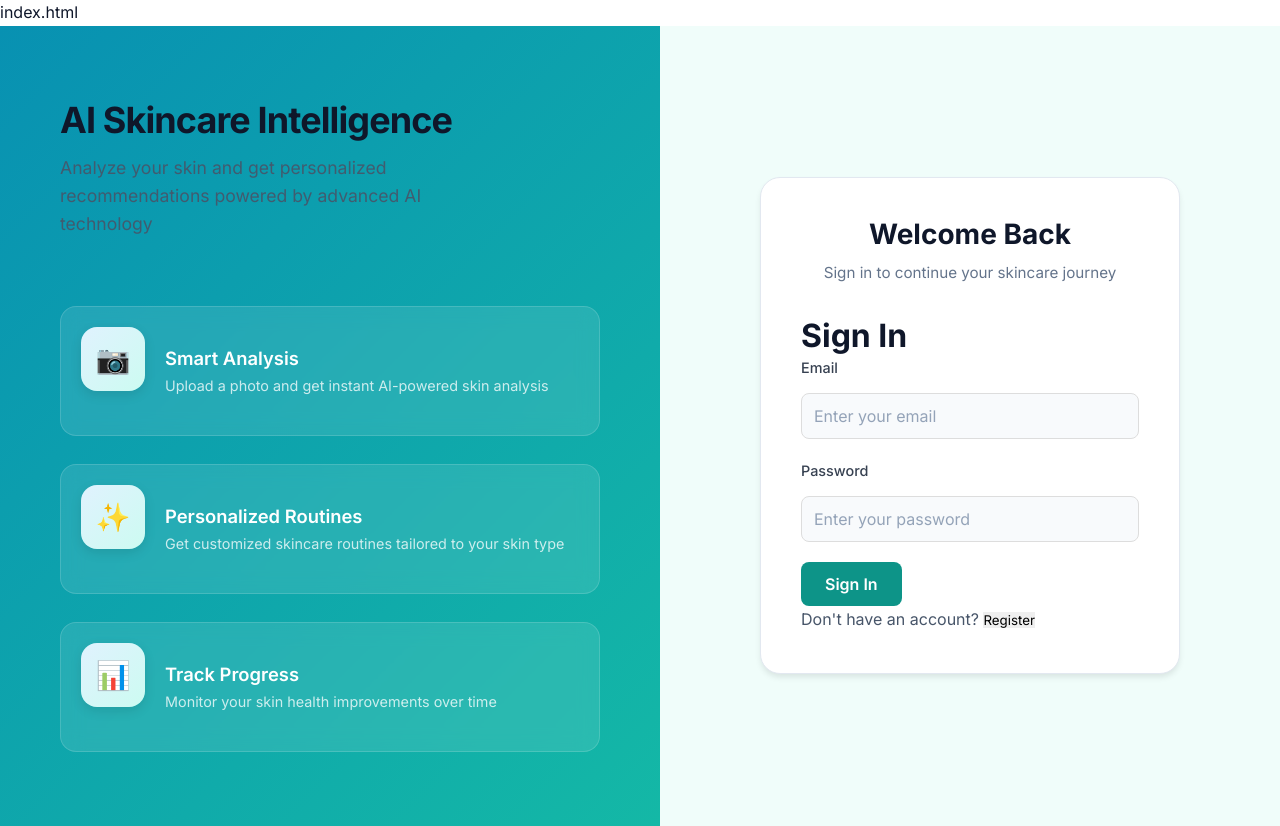
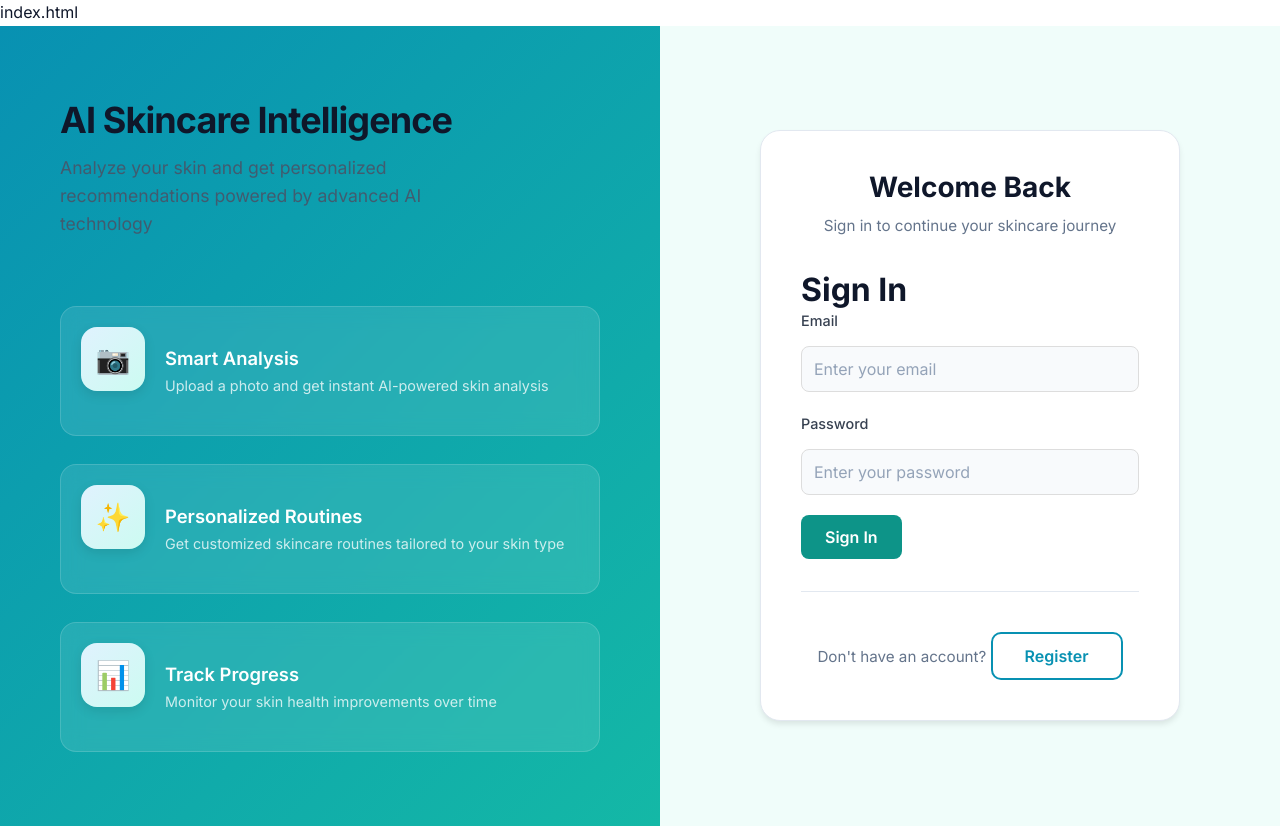
Before and after one commit to himprapatel-rgb/ai-skincare-intelligence-system, a React (Vite) app in the folder frontend/: page /auth in a window 1280 px wide. Built offline with nearby package versions, Linux system fonts and the light colour scheme; no server answers.

Commit message:
style(ui): Add modern outlined button style for Register link (.btn-link)

```diff
--- a/frontend/src/pages/AuthPage.css
+++ b/frontend/src/pages/AuthPage.css
@@ -304,3 +304,35 @@
     padding: 24px;
   }
 }
+
+/* Modern Register Button - switch-form and btn-link styles */
+.switch-form {
+  text-align: center;
+  margin-top: 32px;
+  padding-top: 28px;
+  border-top: 1px solid #e2e8f0;
+  color: #64748b;
+  font-size: 0.95rem;
+}
+
+.btn-link {
+  display: inline-block;
+  color: #0891b2;
+  font-weight: 600;
+  font-size: 1rem;
+  text-decoration: none;
+  background: transparent;
+  border: 2px solid #0891b2;
+  border-radius: 10px;
+  padding: 12px 32px;
+  margin-top: 12px;
+  cursor: pointer;
+  transition: all 0.3s ease;
+}
+
+.btn-link:hover {
+  background: linear-gradient(135deg, #0891b2 0%, #14b8a6 100%);
+  color: white;
+  transform: translateY(-2px);
+  box-shadow: 0 4px 12px rgba(8, 145, 178, 0.3);
+}
```
